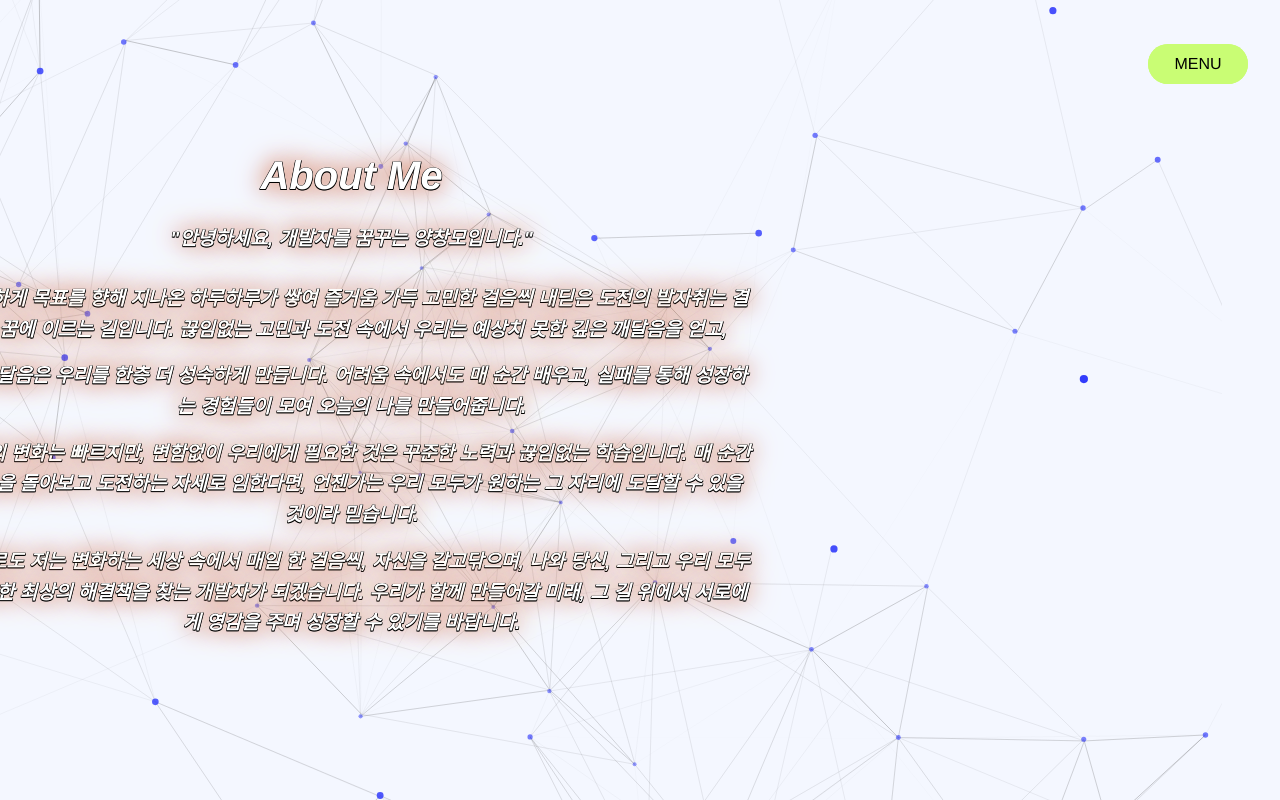
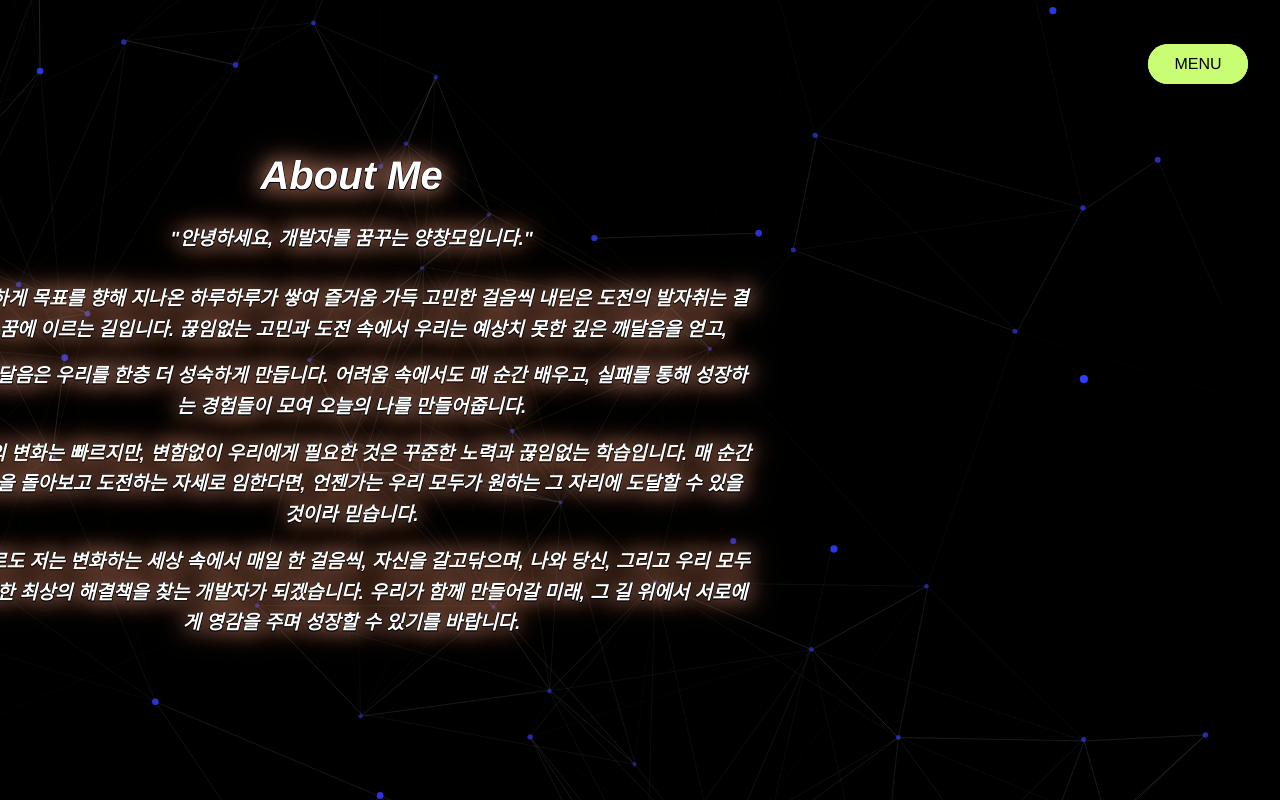
Before and after one commit to makhai92/Portfolio2, a React (Create React App) app: page /about in a window 1280 px wide. Built offline with nearby package versions, Linux system fonts and the light colour scheme; a web font is replaced by a local one.

Commit message:
about,contact수정

```diff
--- a/src/components/main/About.css
+++ b/src/components/main/About.css
@@ -6,7 +6,7 @@
 
 .about-body {
   align-items: center;
-  background: #f4f7ff;
+  background: #000;
   color: #fff;
   display: flex;
   font-family: "HelveticaNeue-Light", "Helvetica Neue Light", "Helvetica Neue",
--- a/src/components/main/Contact.css
+++ b/src/components/main/Contact.css
@@ -1,3 +1,6 @@
+body {
+  background-color: #000;
+}
 @import url(https://fonts.googleapis.com/css?family=Allan:700,400);
 @keyframes new {
   0% {
@@ -101,12 +104,11 @@
 .contact-body,
 .contact-html {
   width: 100%;
-  height: 100%;
+  height: 500%;
 }
 
 .contact-body {
   margin-top: 25%;
-  background-color: #45d5d5;
   position: relative;
 }
 
--- a/src/components/main/Home.css
+++ b/src/components/main/Home.css
@@ -23,7 +23,7 @@
     --primary-color: #c9fd74;
   }
 }
-body {
+.main-body {
   background-color: var(--background-color);
   color: var(--text-color);
 }
```
